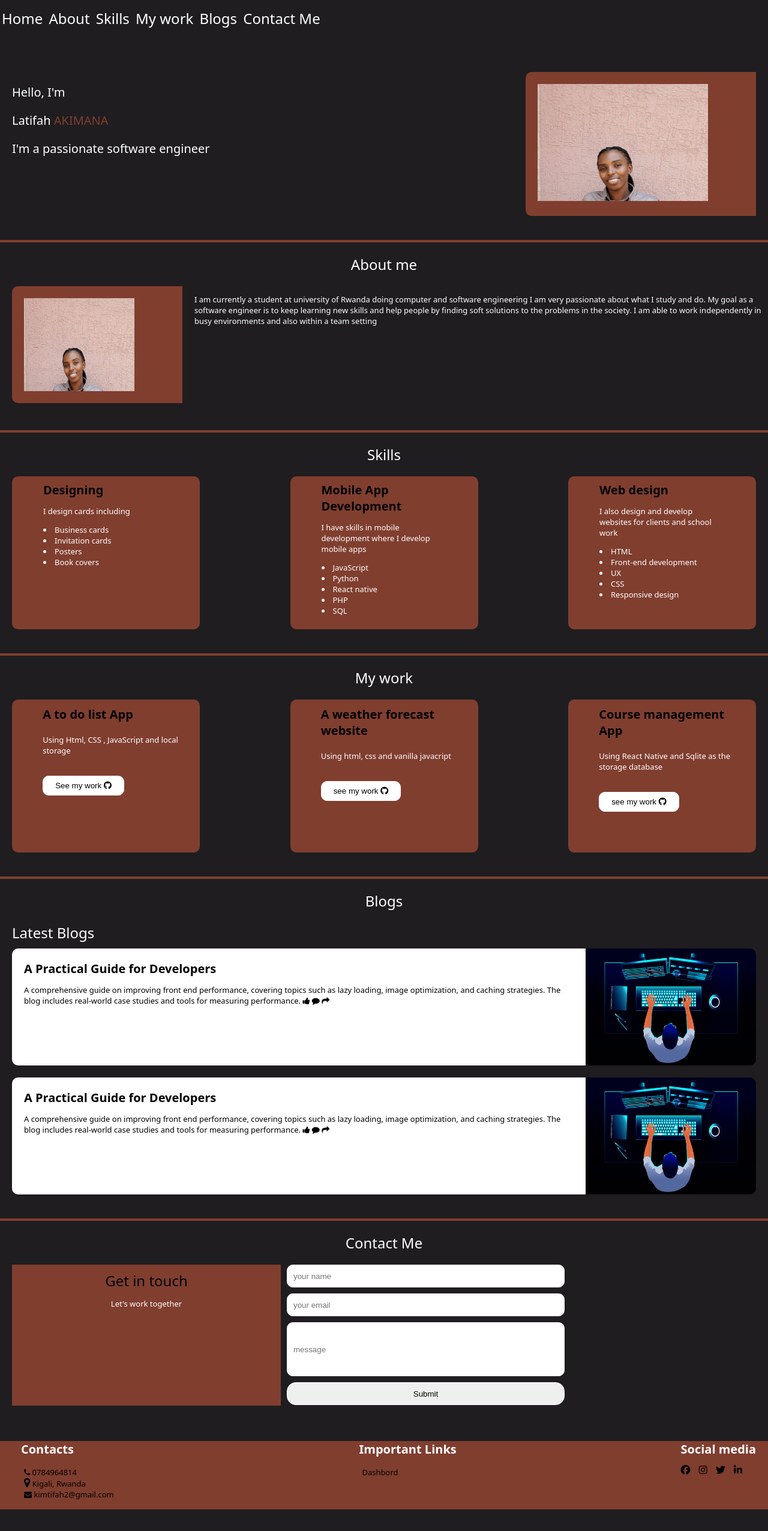
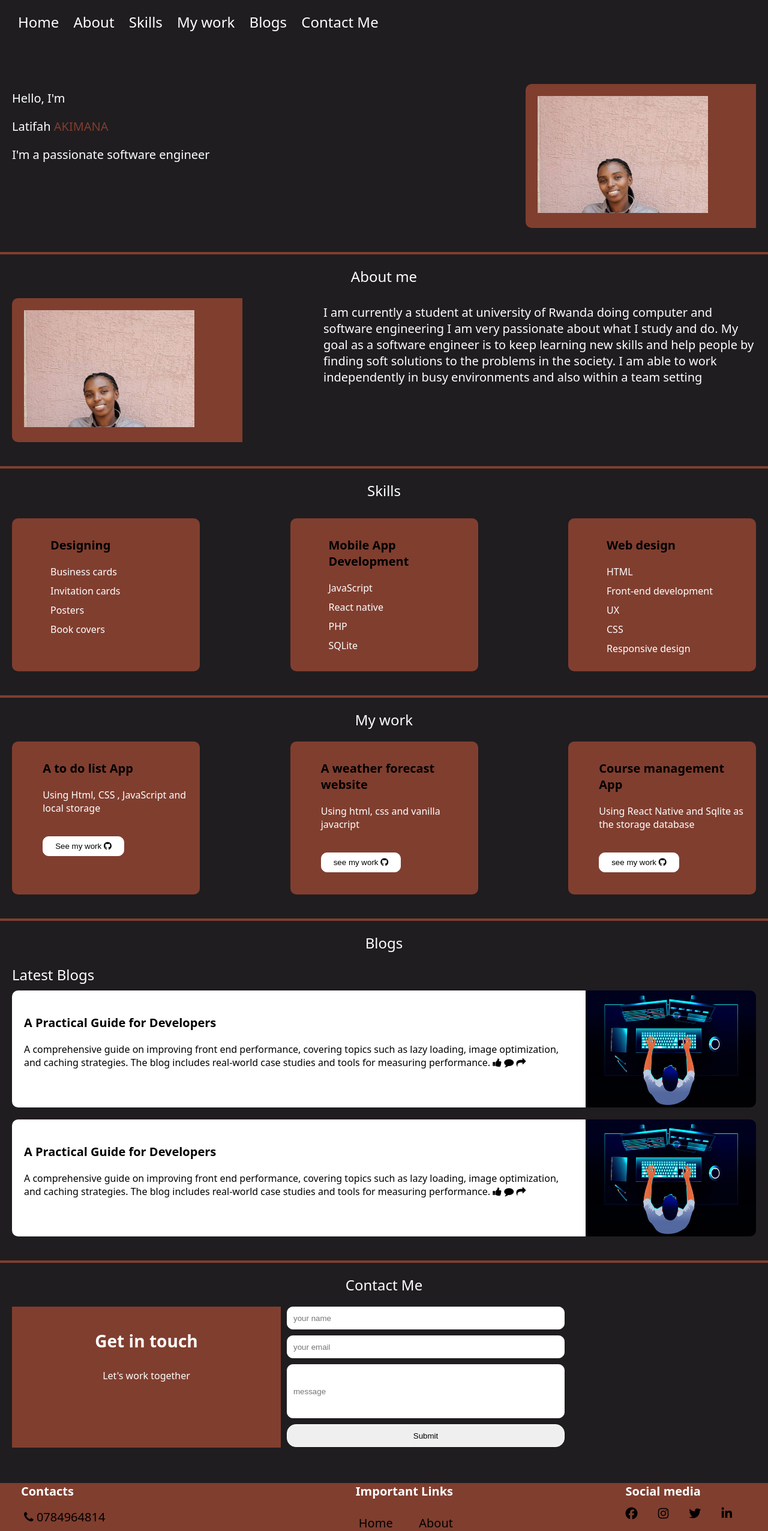
Before and after one commit to Latiah/my-brand, a plain HTML site: page index.html in a window 1280 px wide. Shown: the top 2552 px of the page at 60% size. Before the commit the page ends 2516 px from the top, so only its background shows below. Drawn offline with nearby package versions, Linux system fonts and the light colour scheme.

Commit message:
fixed designs

```diff
--- a/blogs.js
+++ b/blogs.js
@@ -1,9 +1,6 @@
 var blogs;
   var bloging = document.getElementById("blgs");
   var title = document.querySelector(".subt");
-  // Get the input element
-  /* var blogcount = document.getElementById("likes");
-   blogcount.innerHTML = blogs.length;*/
   if (localStorage.getItem("blogs") == null) {
     blogs = [];
   } else {
--- a/index.html
+++ b/index.html
@@ -34,7 +34,7 @@ href="https://cdnjs.cloudflare.com/ajax/libs/font-awesome/4.7.0/css/font-awesome
     <hr/>
      <div class="title" id="about">About me</div>
     <div class="about-section">
-       <div><img class="profile" src="latifah A.jpg" alt="profile"/></div>
+       <div class="profile"><img src="latifah A.jpg" alt="profile"/></div>
 <div><p class="about">I am currently a student at university of Rwanda doing computer and software engineering
 I am  very passionate about what I study  and do.
 My goal as a software engineer is to keep learning new skills and help people by  finding soft solutions to the  problems in the society.
@@ -46,7 +46,6 @@ I am able to work independently in busy environments and also within a team sett
     <div class="skills">
         <div class="card1">
             <div class="subt">Designing</div>
-            <p>I design cards including </p>
             <li>Business cards</li>
                 <li>Invitation cards</li>
                 <li>Posters</li>
@@ -54,16 +53,13 @@ I am able to work independently in busy environments and also within a team sett
         </div>
         <div class="card2">
             <div class="subt">Mobile App Development</div>
-            <p>I have skills in mobile development where I develop mobile apps</p>
         <li>JavaScript</li>
-          <li>Python</li>
             <li>React native</li>
             <li>PHP</li>
-            <li>SQL</li>
+            <li>SQLite</li>
         </div>
         <div class="card3">
             <div class="subt">Web design</div>
-            <p>I also design and develop websites for clients and school work</p>
         <li>HTML</li>
         <li>Front-end development</li>
 <li>UX</li>
@@ -115,8 +111,10 @@ and Sqlite as the storage database</p>
     <hr/>
     <div class="title" id="contact">Contact Me</div>
     <div class="contact">
-       <div class="short">Get in touch
-    <p>Let's work together</p></div>
+       <div class="short">
+        <h3>Get in touch</h3>
+    <p>Let's work together</p>
+</div>
         <div class="form">
             <form id="contactForm">
             <input type="text" placeholder="your name" id="name" class="name" name="name"/><br/>
@@ -135,24 +133,23 @@ and Sqlite as the storage database</p>
     <div class="contacts">
         <div class="subtitle">Contacts</div>
         <ul>
-        <li><i class="fa fa-phone"></i>  0784964814</li>
-          <li><i style='font-size:18px' class='fa fa-map-marker' ></i> Kigali, Rwanda</li>
+        <li><i class="fa fa-phone"></i> 0784964814</li>
+          <li><i style='font-size:28px' class='fa fa-map-marker' ></i> Kigali, Rwanda</li>
             <li><i class="fa fa-envelope"></i> kimtifah2@gmail.com</li>
-            </div>
         </ul>
+        </div>
             <div class="importantlinks">
                  <div class="subtitle">Important Links</div>
                  <ul>
                    <div class="link">
-        <!--<li><a href="#">Home</a></li>
+        <li><a href="#">Home</a></li>
           <li><a href="#about">About</a></li>
                    </div>
             <div class="link">
                 <li><a href="#skills">Skills</a></li>
             <li><a href="#blog">Blogs</li></a></div>
-            <div class="link">
-                <li><a href="#work">My work</a></li>-->
-            <li><a href="login.html">Dashbord</li></a></div>
+                 <div class="link"><li><a href="#work">My work</a></li></div>
+            <div class="link"><li><a href="login.html">Dashbord</li></a></div>
             </ul>
         </div>
             <div class="social">
@@ -165,6 +162,7 @@ and Sqlite as the storage database</p>
             </div>
     </footer>
 </div>
+<script src="menu.js"></script>
 <script src="messages.js"></script>
 <script src="script.js"></script>
 <script src="blogs.js"></script>
--- a/script.js
+++ b/script.js
@@ -72,7 +72,7 @@ function Add() {
 function deleteD() {
   var comfirmation = confirm("Do you want to delete this blog?");
   if (comfirmation) {
-    deleteData(index);
+    deleteData();
   }
 }
 function deleteData(index) {
--- a/src/style.css
+++ b/src/style.css
@@ -17,12 +17,12 @@ body {
 }
 .nav {
   display: flex;
-  align-items: center;
+margin-right:20px;
   justify-content: space-between;
   height: var(--nav-height);
-  /*padding: 0 20px;*/
+  padding: 0 20px;
   position: relative;
-  top: 0;
+  margin-top: 20px;
 }
 .nav i {
   font-size: 1.4rem;
@@ -34,11 +34,7 @@ body {
 }
 .nav .links a {
   text-decoration: none;
-  padding: 3px;
-}
-.nav .links a:hover {
-  color: #fff;
-  background: #803e2f;
+  padding: 10px;
 }
 .container {
   max-width: 555px;
@@ -142,11 +138,14 @@ label {
   color:#000;
 }
 .subt {
+  margin-top:20px;
+  margin-bottom:20px;
      font-weight: bold;
   color: #000;
   font-size: 20px;
 }
 .subtitles {
+  margin-top: 20px;
     font-weight: bold;
   color: #000;
   font-size: 20px;
@@ -202,7 +201,10 @@ h4 {
 }
 .about-section {
   display: flex;
-  justify-content: end;
+  justify-content: space-between;
+}
+.about {
+font-size:20px;
 }
 footer {
   background-color: #803e2f;
@@ -231,7 +233,6 @@ h3 {
   width: 313px;
   height: 255px;
    padding: 0.7em 4em;
-  /*padding: 20px;*/
   margin-right: 20px;
   color: white;
   border-radius: 10px;
@@ -243,7 +244,7 @@ h3 {
   height: 255px;
   margin-right: 20px;
      padding: 0.7em 4em;
-  /*padding: 20px;*/
+
   margin-left: 20px;
   color: white;
   border-radius: 10px;
@@ -316,8 +317,14 @@ a {
 .card1,
 .card2,
 .card3,
-li {
-  font-size: 13px;
+li, p {
+  margin-top:10px;
+  font-size: 16px;
+  list-style: none;
+}
+  .about{
+  margin-left: 115px;
+  margin-right:20px;
 }
 hr {
   height: 4px;
@@ -387,17 +394,25 @@ hr {
 .link {
   display: flex;
   justify-content: space-between;
+   font-size:20px;
+}
+.contacts li {
+    font-size:20px;
+}
+.social{
+  margin-right:30px;
 }
 .social a {
   color: #000;
+   margin-right:30px;
   text-decoration: none;
-  margin-right: 10px;
   margin-top: 20px;
+  font-size:20px;
 }
 .link a {
+   font-size:20px;
   text-decoration: none;
   color: #000;
-  margin-right: 30px;
 }
 /*---css for phone--*/
 @media only screen and (max-width: 620px) {
@@ -411,6 +426,7 @@ hr {
     top: var(--nav-height);
     background: #1f1d20;
     left: 0;
+    color: #803e2f;
     right: 0;
     border-top: 2px solid #aaa;
   }
@@ -419,6 +435,9 @@ hr {
   }
   .links a {
     color: #fff;
+  }
+  .links a:hover {
+    color:#803e2f;
   }
 }
 @media only screen and (max-width: 600px) {
@@ -452,6 +471,7 @@ hr {
     width: 100%;
     margin-left: 0;
     margin-right: 0;
+
   }
 
   .email,
@@ -471,7 +491,6 @@ hr {
     margin: 0 auto;
   }
   .link {
-    display: flex;
     flex-direction: column;
   }
   .card1,
@@ -497,12 +516,17 @@ hr {
     width: 100%;
     margin-left: 0;
   }
-  .footer {
-    flex-direction: column;
+
+   .about{
+    margin-left:10px;
+  margin-right:20px;
+}
+.footer{
+   flex-direction: column;
     align-items: center;
-  }
+}
   .contacts,
-  .links,
+  .importantlinks,
   .social {
     flex-direction: column;
     align-items: center;
```
Also changed, not shown: blogs.html (+3 -12 lines), dashboard.html (+2 -5 lines), messages.html (+3 -4 lines), messages.js (+0 -8 lines), src/dashboard.css (+12 -29 lines).
